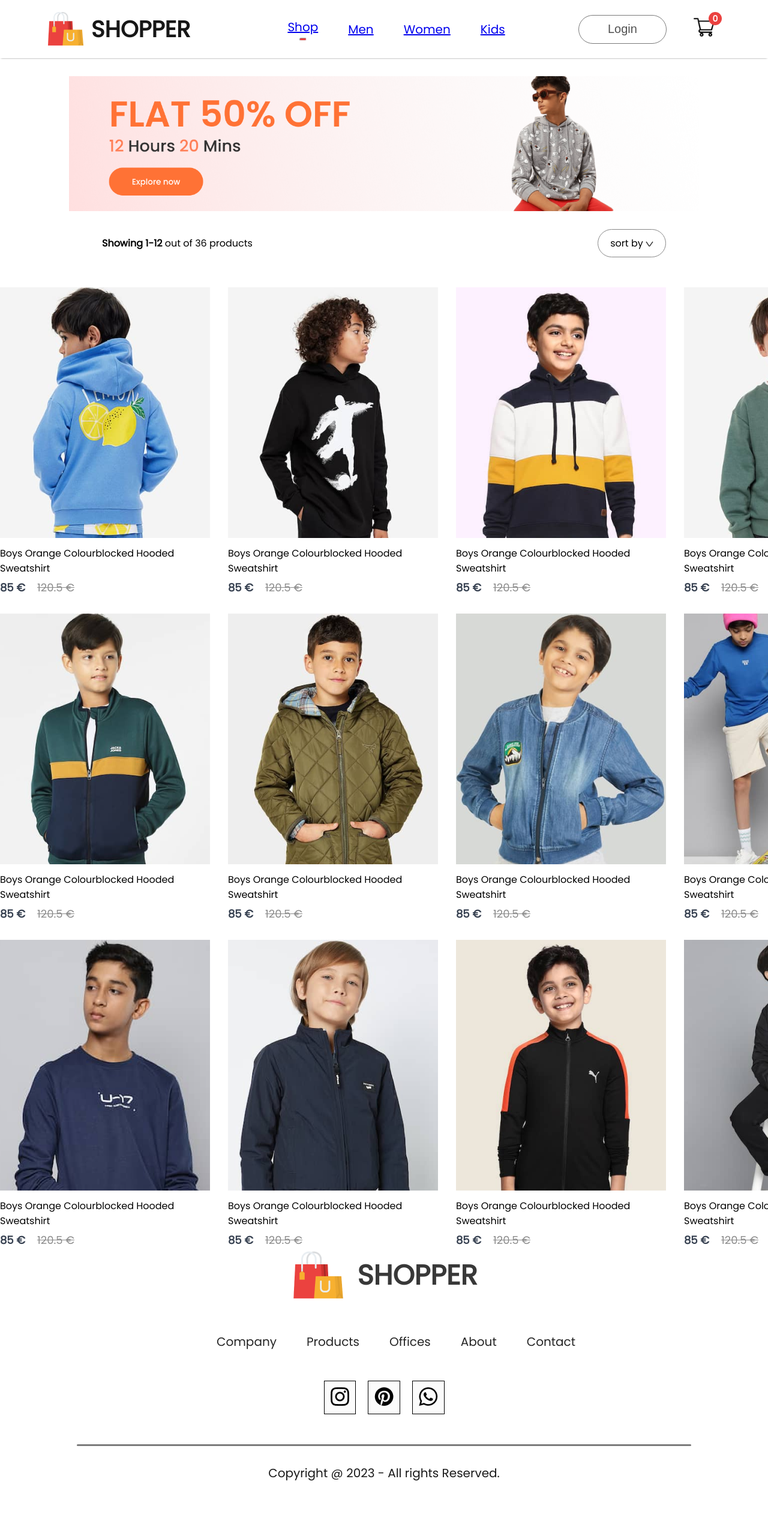
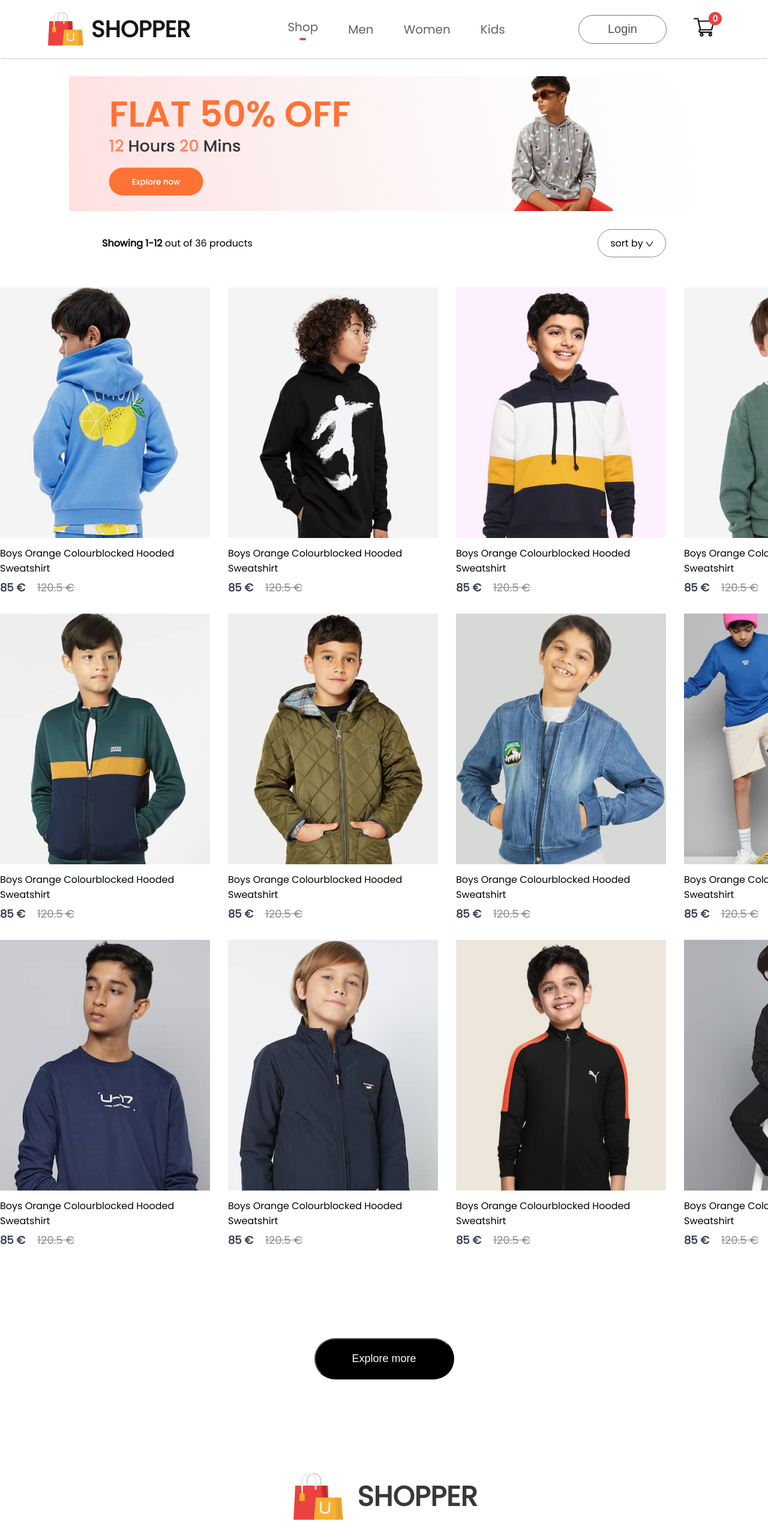
Before and after one commit to Srvictorchinea/ecommerce-react-app, a React (Create React App) app: page /kids in a window 1280 px wide. Shown: the top 2566 px of the page at 60% size. Before the commit the page ends 2501 px from the top, so only its background shows below. Built offline with nearby package versions, Linux system fonts and the light colour scheme.

Commit message:
[FIX] navbar links decoration

```diff
--- a/src/Components/Navbar/Navbar.css
+++ b/src/Components/Navbar/Navbar.css
@@ -54,6 +54,12 @@
     width: 20%;
     transform: translateY(0);
 }
+.nav-menu li a{
+    color: inherit;
+    text-decoration: none;
+    outline: none;
+    border: none;
+}
 .nav-login-cart{
     display: flex;
     align-items: center;
--- a/src/Pages/CSS/Category.css
+++ b/src/Pages/CSS/Category.css
@@ -24,3 +24,17 @@
     margin-top: 50px;
     gap: 30px;
 }
+.category-loadmore button{
+    display: flex;
+    justify-content: center;
+    align-items: center;
+    margin: 150px auto;
+    width: 233px;
+    height: 69px;
+    border-radius: 75px;
+    background-color: #000;
+    color: #fff;
+    font-size: 18px;
+    font-weight: 500;
+    cursor: pointer;
+}
--- a/src/Pages/Category.jsx
+++ b/src/Pages/Category.jsx
@@ -34,6 +34,9 @@ const Category = (props) => {
           }
         })}
       </div>
+      <div className="category-loadmore">
+        <button> Explore more</button>
+      </div>
     </div>
   );
 };
```
